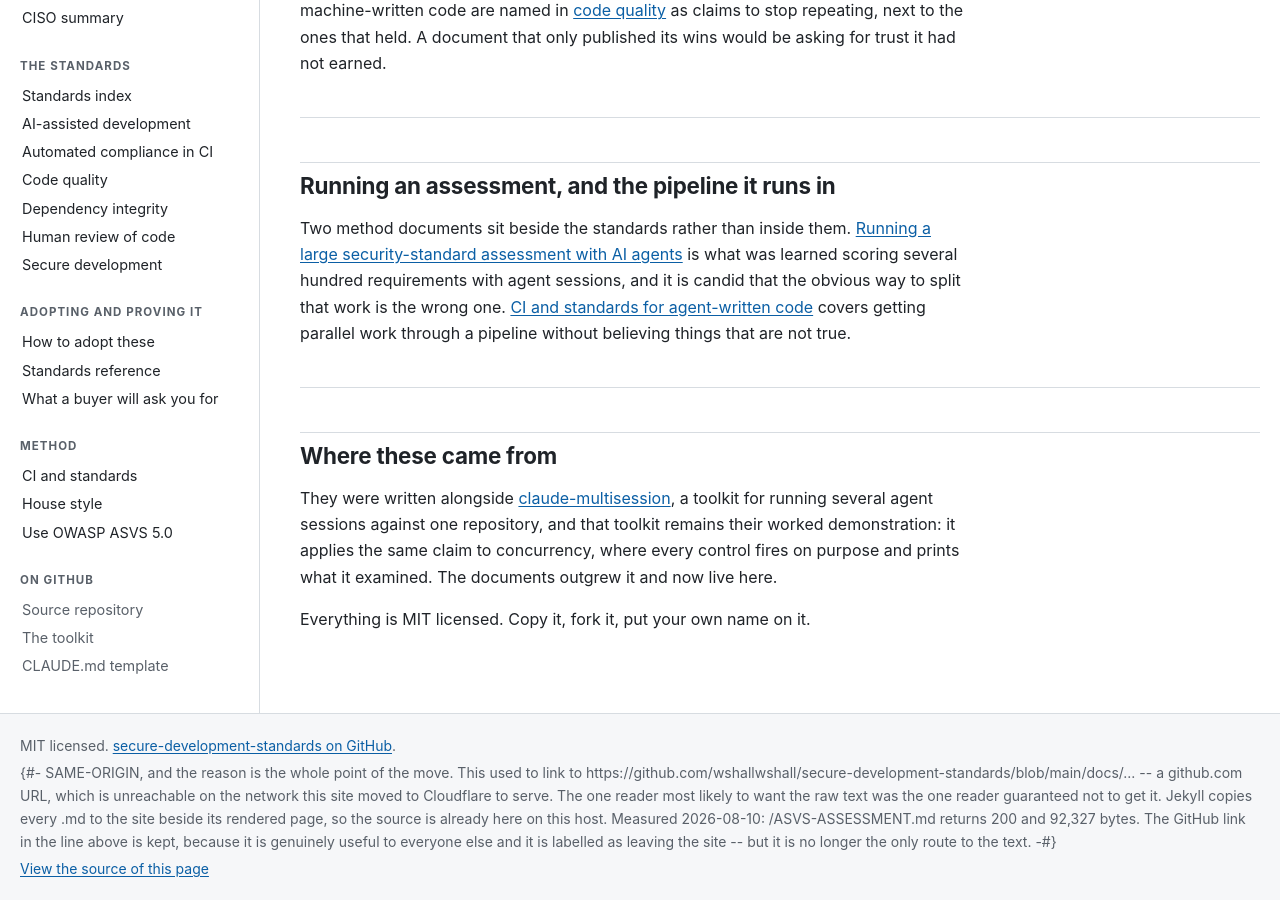
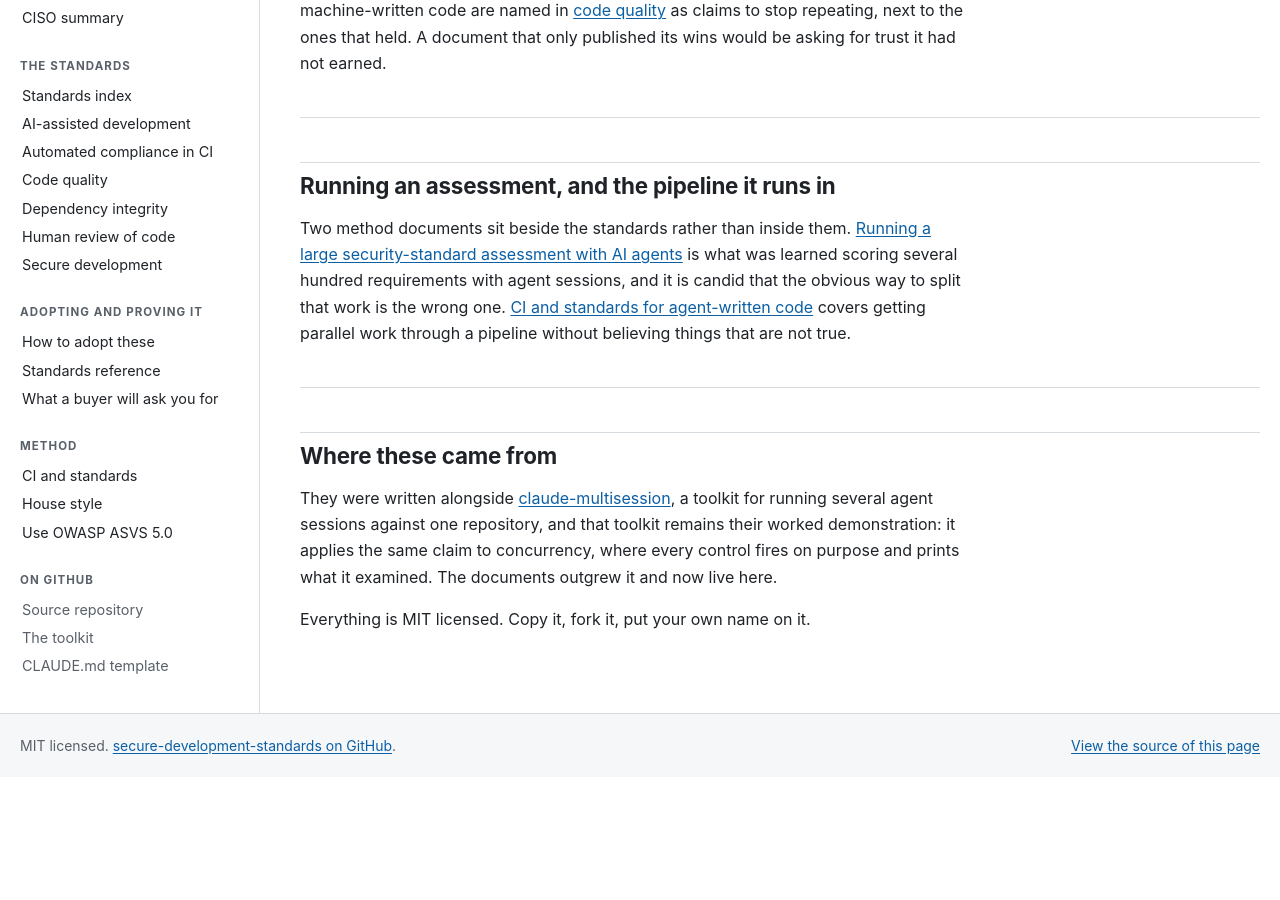
Before and after one commit to wshallwshall/secure-development-standards, a Jekyll site: the page built from docs/index.md, in a window 1280 px wide and 900 px high, scrolled down 1880 px. Built offline with Jekyll 4.4.1, drawn with Linux system fonts in a browser that asks for light colours; our own code applies the rules of GitHub Pages for plain Markdown files; after the commit the page ends 2657 px from its top, so only the background shows below that; part of the change alters nothing that is shown.

Commit message:
Ten lines of my own commentary were printed to every reader (#16)
Live defect, reported by the owner who saw it on the page. The footer comment added in #14 was
written as {#- ... -#}. That is JINJA. Liquid does not recognise it, so it was not a comment at all
-- it rendered verbatim into the published footer of every page, on both hosts.

Liquid comments are {% comment %} ... {% endcomment %}. Fixed, and the block now says so in itself,
because the next person reaching for a template comment here will reach for the same wrong one.

WHAT THIS SAYS ABOUT THE CHECKS I ADDED YESTERDAY. Every one of them passed on a page with ten lines
of internal commentary printed in it. The page count was right. The title was right. The relative
links were right. They verify that the site BUILT, and none of them looks at what the reader sees.
A build can be structurally perfect and publish my notes.

So the build now bans unrendered template syntax in the output, with the negative control that was
missing: it plants a Jinja comment in a scratch file and requires the pattern to find it, because a
clean result from a pattern nobody proved can match is the vacuous check this repository keeps
naming.

WHAT IS DELIBERATELY NOT BANNED. `{{` and `{%` outright. docs/CI-AND-STANDARDS.md wraps a GitHub
Actions example in {% raw %}, so a `${{ ... }}` legitimately reaches the HTML, and a gate that
reddens correct content is a gate someone deletes -- taking the rules it was enforcing correctly
with it. Banned instead: Jinja's {# and #}, and the literal comment/raw tags, which in OUTPUT can
only mean the template was never processed. Verified against four cases that the legitimate
${{ ... }} line is not flagged and both leak forms are.

MY SECOND UNFORCED ERROR IN AN HOUR, AND THE SAME SHAPE. The first was a red build merged because I
chained the merge onto the watch. This one is a syntax I did not verify against the templating
language actually in use, in a comment ABOUT being careful. I wrote it, reviewed it, and shipped it,
and the owner found it by reading the page -- which is the instrument none of my checks were.

121 tests green.

Co-authored-by: Claude Opus 5 <noreply@anthropic.com>

```diff
--- a/docs/_layouts/default.html
+++ b/docs/_layouts/default.html
@@ -166,17 +166,20 @@
           <a href="{{ site.repo_url }}">secure-development-standards on GitHub</a>.
         </p>
         {%- if page.path %}
-        {#-
+        {%- comment -%}
           SAME-ORIGIN, and the reason is the whole point of the move. This used to link to
-          {{ site.repo_url }}/blob/main/docs/... -- a github.com URL, which is unreachable on the
-          network this site moved to Cloudflare to serve. The one reader most likely to want the
-          raw text was the one reader guaranteed not to get it.
+          site.repo_url + /blob/main/docs/... -- a github.com URL, unreachable on the network this
+          site moved to Cloudflare to serve. The one reader most likely to want the raw text was the
+          one reader guaranteed not to get it.
 
           Jekyll copies every .md to the site beside its rendered page, so the source is already
           here on this host. Measured 2026-08-10: /ASVS-ASSESSMENT.md returns 200 and 92,327 bytes.
           The GitHub link in the line above is kept, because it is genuinely useful to everyone else
           and it is labelled as leaving the site -- but it is no longer the only route to the text.
-        -#}
+
+          THIS BLOCK IS LIQUID, NOT JINJA. It shipped once as {#- ... -#}, which Liquid does not
+          recognise, so ten lines of commentary rendered into the published footer.
+        {%- endcomment -%}
         <p class="footer-line">
           <a href="{{ page.path | relative_url }}">View the source of this page</a>
         </p>
```
Also changed, not shown: .github/workflows/site-build.yml.
